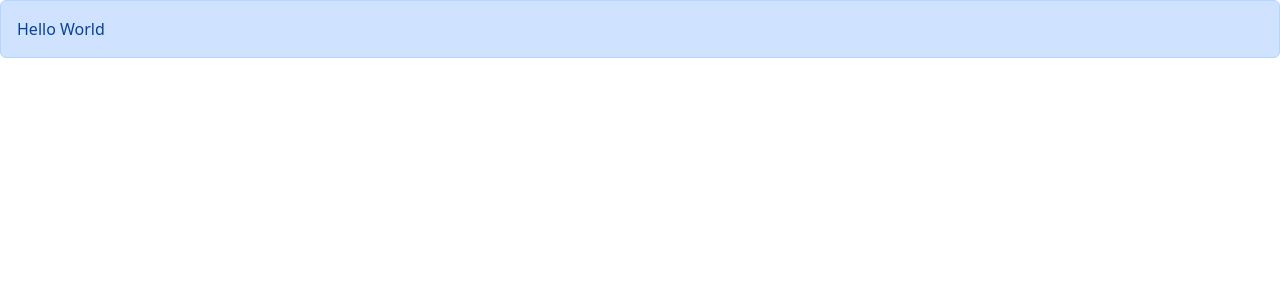
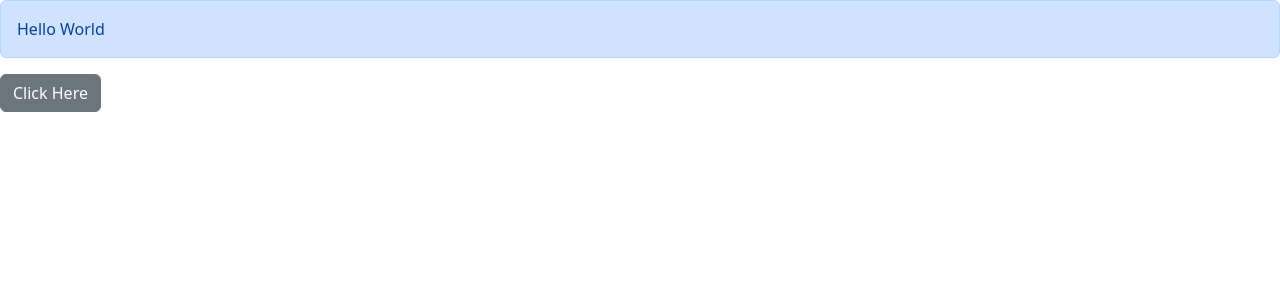
Before and after one commit to matrix-bro/first-react-app, a React (Vite) app: page / in a window 1280 px wide. Shown: the top 300 px of the page. Built offline with nearby package versions, Linux system fonts and the light colour scheme.

Commit message:
Added Button Component

```diff
--- a/src/App.tsx
+++ b/src/App.tsx
@@ -1,6 +1,7 @@
 // import ListGroup from "./components/ListGroup";
 
 import Alert from "./components/Alert";
+import Button from "./components/Button";
 
 function App() {
   // let items = ["Kathmandu", "Lalitpur", "Pokhara", "Bhaktapur"];
@@ -19,6 +20,9 @@ function App() {
       <Alert>
         Hello <span>World</span>
       </Alert>
+      <Button color="secondary" onClick={() => console.log("Clicked")}>
+        Click Here
+      </Button>
     </div>
   );
 }
--- /dev/null
+++ b/src/components/Button.tsx
@@ -0,0 +1,15 @@
+interface Props {
+  children: string;
+  color?: "primary" | "secondary" | "danger";
+  onClick: () => void;
+}
+
+const Button = ({ children, color = "primary", onClick }: Props) => {
+  return (
+    <button className={"btn btn-" + color} onClick={onClick}>
+      {children}
+    </button>
+  );
+};
+
+export default Button;
```
